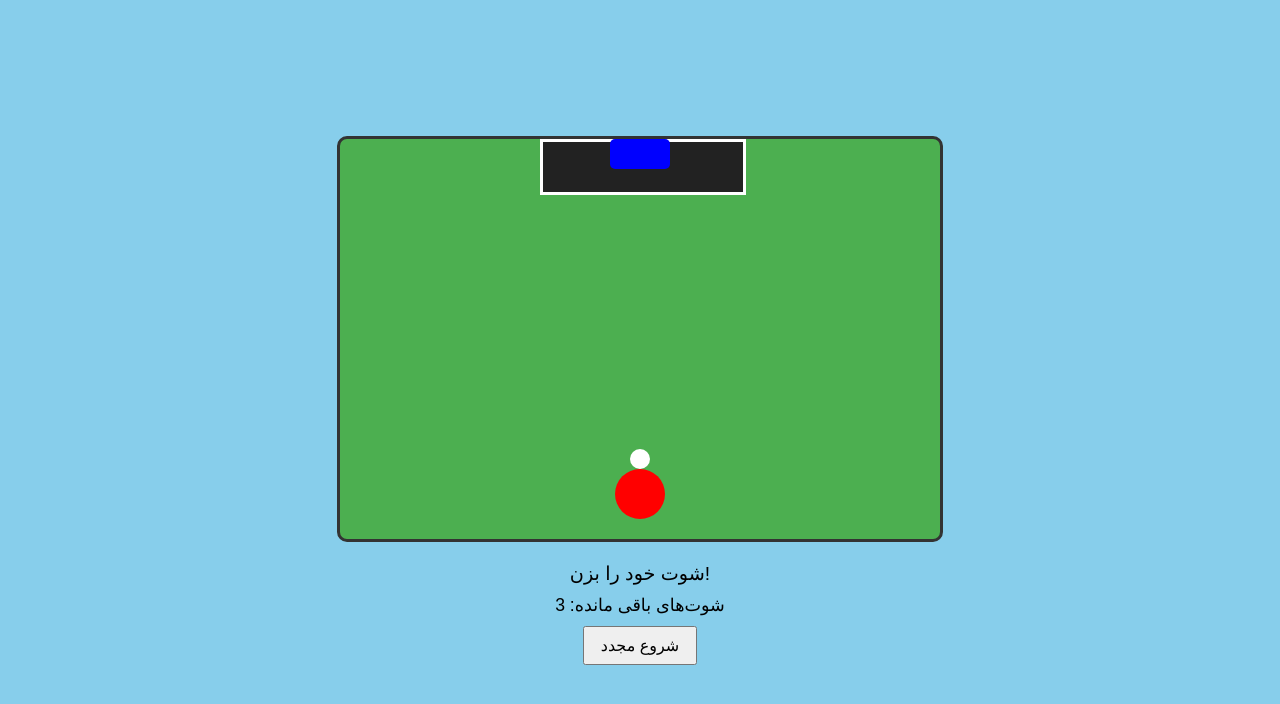
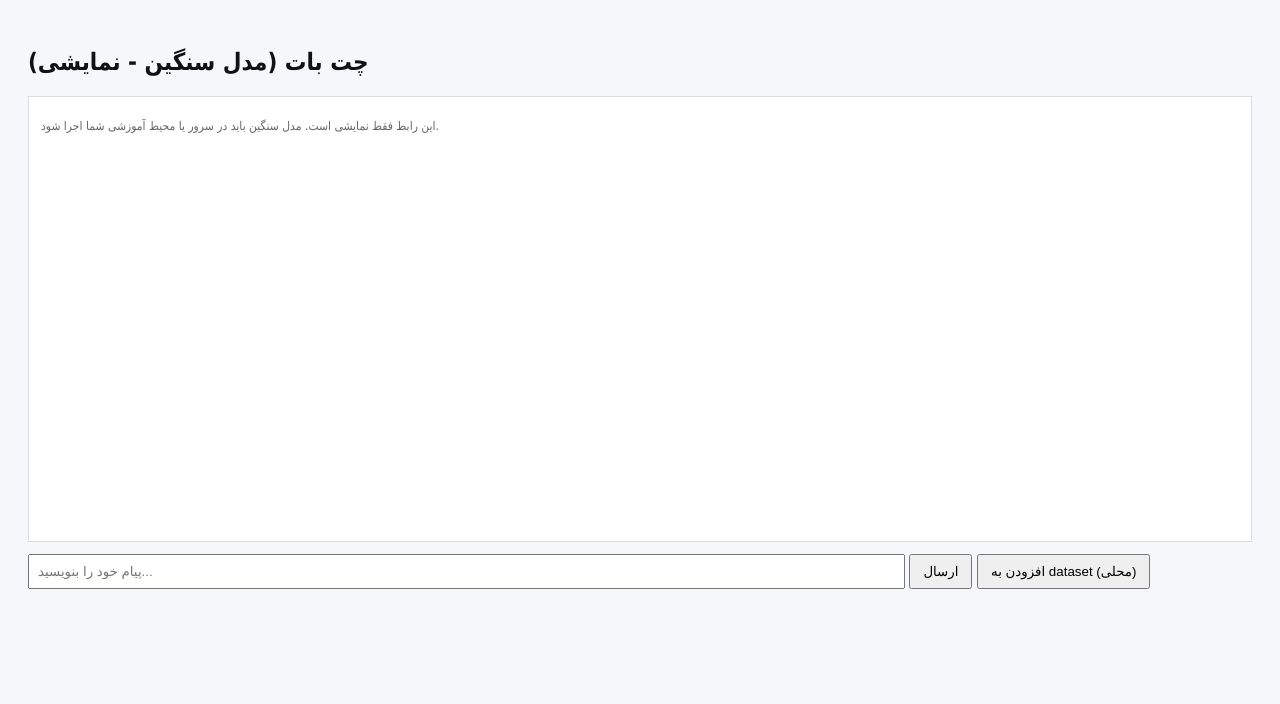
Before and after one commit to rdnsparham-rgb/api, a plain HTML site: page index.html in a window 1280 px wide. Drawn offline with Linux system fonts and the light colour scheme.

Commit message:
Update index.html

```diff
--- a/index.html
+++ b/index.html
@@ -1,169 +1,57 @@
-<!DOCTYPE html>
+<!doctype html>
 <html lang="fa">
 <head>
-<meta charset="UTF-8">
-<meta name="viewport" content="width=device-width, initial-scale=1.0">
-<title>فوتبال 3D با بات</title>
+<meta charset="utf-8">
+<title>چت بات نمایشی - مدل سنگین</title>
 <style>
-body {
-  margin: 0;
-  background: #87ceeb;
-  display: flex;
-  justify-content: center;
-  align-items: center;
-  height: 100vh;
-  perspective: 800px;
-  font-family: sans-serif;
-}
-
-#game {
-  position: relative;
-  width: 600px;
-  height: 400px;
-  background: #4CAF50;
-  border: 3px solid #333;
-  border-radius: 10px;
-  overflow: hidden;
-  transform-style: preserve-3d;
-}
-
-#goal {
-  position: absolute;
-  top: 0;
-  left: 50%;
-  width: 200px;
-  height: 50px;
-  margin-left: -100px;
-  border: 3px solid #fff;
-  background: #222;
-  transform: translateZ(50px);
-}
-
-#player {
-  position: absolute;
-  bottom: 20px;
-  left: 50%;
-  width: 50px;
-  height: 50px;
-  margin-left: -25px;
-  background: red;
-  border-radius: 50%;
-  transform: translateZ(0);
-}
-
-#ball {
-  position: absolute;
-  bottom: 70px;
-  left: 50%;
-  width: 20px;
-  height: 20px;
-  margin-left: -10px;
-  background: white;
-  border-radius: 50%;
-  transform: translateZ(0);
-}
-
-#bot {
-  position: absolute;
-  top: 0;
-  left: 50%;
-  width: 60px;
-  height: 30px;
-  margin-left: -30px;
-  background: blue;
-  border-radius: 5px;
-  transform: translateZ(50px);
-}
-
-#status {
-  margin-top: 20px;
-  text-align: center;
-  font-size: 1.2em;
-}
-
-#shots {
-  margin-top: 10px;
-  text-align: center;
-  font-size: 1.1em;
-}
-button {
-  margin-top: 10px;
-  padding: 8px 16px;
-  font-size: 1em;
-}
+  body { font-family: Tahoma, sans-serif; background:#f6f7fb; color:#111; padding:20px; }
+  #chat { background:#fff; border:1px solid #ddd; padding:12px; height:420px; overflow:auto; }
+  .u { color:#0b63d6; margin:8px 0; }
+  .a { color:#0b8a5f; margin:8px 0; }
+  #controls { margin-top:12px; }
+  input[type="text"]{ width:70%; padding:8px; }
+  button{ padding:8px 12px; }
+  .meta { font-size:12px; color:#666; margin-top:10px; }
 </style>
 </head>
 <body>
+<h2>چت بات (مدل سنگین - نمایشی)</h2>
+<div id="chat"><div class="meta">این رابط فقط نمایشی است. مدل سنگین باید در سرور یا محیط آموزشی شما اجرا شود.</div></div>
 
-<div>
-  <div id="game">
-    <div id="goal"></div>
-    <div id="bot"></div>
-    <div id="player"></div>
-    <div id="ball"></div>
-  </div>
-  <div id="status">شوت خود را بزن!</div>
-  <div id="shots">شوت‌های باقی مانده: 3</div>
-  <div style="text-align:center;"><button onclick="resetGame()">شروع مجدد</button></div>
+<div id="controls">
+  <input id="msg" type="text" placeholder="پیام خود را بنویسید...">
+  <button id="send">ارسال</button>
+  <button id="addData">افزودن به dataset (محلی)</button>
 </div>
 
 <script>
-let shots = 3;
-let ball = document.getElementById("ball");
-let player = document.getElementById("player");
-let bot = document.getElementById("bot");
-let status = document.getElementById("status");
-let shotsDisplay = document.getElementById("shots");
-let gameOver = false;
+const chat = document.getElementById('chat');
+const msg = document.getElementById('msg');
 
-function resetGame(){
-  shots = 3;
-  gameOver = false;
-  ball.style.bottom = "70px";
-  ball.style.left = "50%";
-  bot.style.left = "50%";
-  status.textContent = "شوت خود را بزن!";
-  shotsDisplay.textContent = "شوت‌های باقی مانده: "+shots;
+function appendUser(text){
+  const d = document.createElement('div'); d.className='u'; d.textContent='شما: ' + text; chat.appendChild(d); chat.scrollTop = chat.scrollHeight;
+}
+function appendBot(text){
+  const d = document.createElement('div'); d.className='a'; d.textContent='مدل: ' + text; chat.appendChild(d); chat.scrollTop = chat.scrollHeight;
 }
 
-function shootBall(){
-  if(gameOver || shots<=0) return;
+document.getElementById('send').addEventListener('click', ()=>{
+  const t = msg.value.trim(); if(!t) return;
+  appendUser(t);
+  appendBot('در حال پردازش... (مدل بزرگ باید در سرور آموزشی اجرا شود).');
+  setTimeout(()=> {
+    appendBot('پاسخ نمایشی: برای پاسخگویی کامل، مدل سنگین را در سرور آموزش دیده اجرا کنید.');
+  }, 1200);
+  msg.value='';
+});
 
-  shots--;
-  shotsDisplay.textContent = "شوت‌های باقی مانده: "+shots;
-
-  // حرکت توپ
-  let ballX = 50; // درصد
-  let botX = 50;
-
-  // بات حرکت تصادفی
-  botX = Math.random()*70+15;
-  bot.style.left = botX+"%";
-
-  // انیمیشن توپ
-  let interval = setInterval(()=>{
-    let bottom = parseFloat(ball.style.bottom);
-    if(bottom>=300){
-      clearInterval(interval);
-      // بررسی گل یا مهار
-      let ballLeft = ball.offsetLeft + 10;
-      let botLeft = bot.offsetLeft;
-      if(ballLeft > botLeft && ballLeft < botLeft+60){
-        status.textContent = "بات توپ را مهار کرد!";
-      } else {
-        status.textContent = "گل شد! 🎉";
-      }
-      if(shots<=0) gameOver = true;
-      ball.style.bottom = "70px";
-      ball.style.left = "50%";
-    } else {
-      ball.style.bottom = (bottom+5)+"px";
-    }
-  }, 30);
-}
-
-// کلیک روی بازیکن یا کل زمین شوت می‌کند
-document.getElementById("game").addEventListener("click", shootBall);
+document.getElementById('addData').addEventListener('click', ()=>{
+  const t = msg.value.trim(); if(!t){ alert('ابتدا پیام را وارد کنید.'); return; }
+  let ds = localStorage.getItem('user_dataset') || '';
+  ds += '<|user|> ' + t + '\\n<|assistant|> ' + ' [پاسخ مورد انتظار خود را اینجا بنویسید]\\n\\n';
+  localStorage.setItem('user_dataset', ds);
+  alert('پیام به dataset محلی اضافه شد. می‌توانید آن را استخراج کرده و برای آموزش استفاده کنید.');
+});
 </script>
 
 </body>
```
